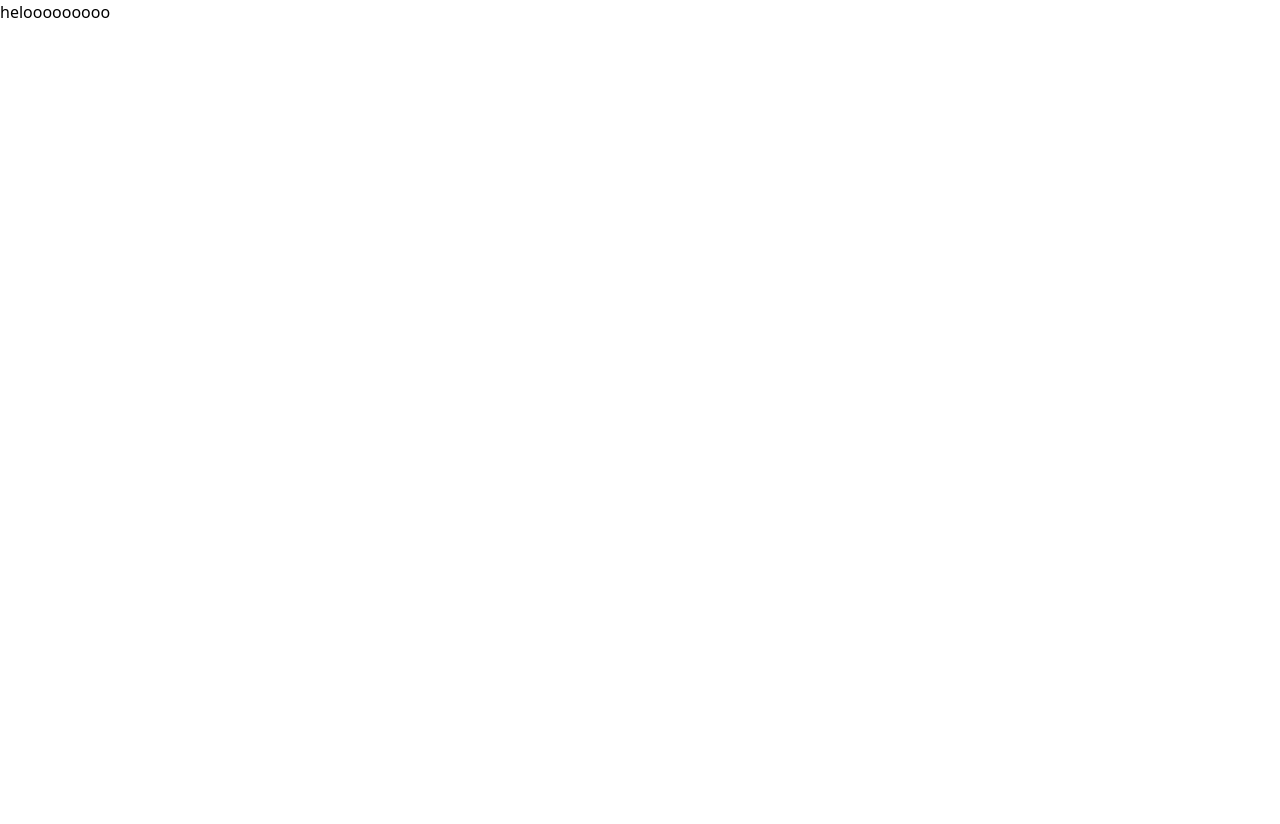
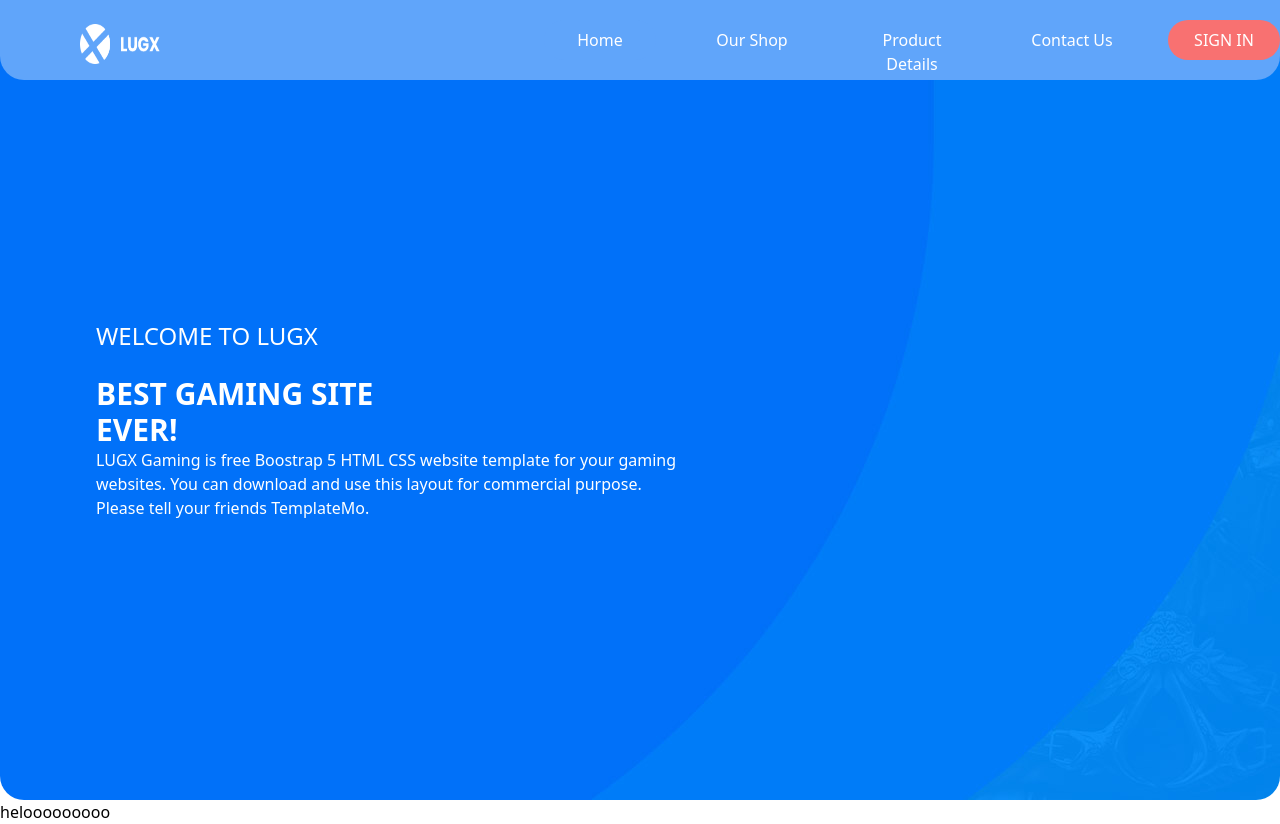
Before and after one commit to Anifa-hub/LUGX, a plain HTML site: page index.html in a window 1280 px wide. Before the commit the page ends 800 px from the top, so only its background shows below. Drawn offline with nearby package versions, Linux system fonts and the light colour scheme.

Commit message:
done doing navbar and background

```diff
--- a/index.html
+++ b/index.html
@@ -1,15 +1,66 @@
 <!DOCTYPE html>
 <html lang="en">
-<head>
-    <meta charset="UTF-8">
-    <meta name="viewport" content="width=device-width, initial-scale=1.0">
+  <head>
+    <meta charset="UTF-8" />
+    <meta name="viewport" content="width=device-width, initial-scale=1.0" />
     <title>Document</title>
-    <link
-      href="https://unpkg.com/tailwindcss@%5E2/dist/tailwind.min.css"
-      rel="stylesheet"
-    />
-</head>
-<body>
+    <script src="https://cdn.tailwindcss.com"></script>
+  </head>
+  <body>
+    <div class="bg-[url('./banner-bg.jpeg')] h-screen w-full rounded-b-3xl">
+      <nav class="bg-blue-400 h-20 rounded-b-3xl flex gap-96 w-full" m>
+        <div>
+          <img src="logo.png" alt="" class="pl-20 pt-6 h-16" />
+        </div>
+        <div class="flex gap-10">
+          <button
+            type="button"
+            class="text-white bg-blue-400 h-10 w-28 mt-5 p-2 rounded-full"
+          >
+            Home
+          </button>
+          <button
+            type="button"
+            class="text-white hover:bg-blue-400 h-10 w-28 mt-5 p-2 rounded-full"
+          >
+            Our Shop
+          </button>
+          <button
+            type="button"
+            class="text-white hover:bg-blue-400 h-10 w-32 mt-5 p-2 rounded-full"
+          >
+            Product Details
+          </button>
+          <button
+            type="button"
+            class="text-white hover:bg-blue-400 h-10 w-28 mt-5 p-2 rounded-full"
+          >
+            Contact Us
+          </button>
+          <button
+            type="submit"
+            class="text-white bg-red-400 h-10 w-28 mt-5 p-2 rounded-full"
+          >
+            SIGN IN
+          </button>
+        </div>
+      </nav>
+      <div class="text-white  mt-60 ml-24">
+        <h2 class="text-2xl">WELCOME TO LUGX</h2>
+        <h1 class="pt-6 text-3xl font-bold">
+          BEST GAMING SITE <br />
+          EVER!
+        </h1>
+        <p>
+          LUGX Gaming is free Boostrap 5 HTML CSS website template for your
+          gaming <br />
+          websites. You can download and use this layout for commercial purpose.
+          <br />
+          Please tell your friends TemplateMo.
+        </p>
+      </div>
+    </div>
     <p>helooooooooo</p>
-</body>
+
+  </body>
 </html>
```
Also changed, not shown: banner-bg.jpeg (added), logo.png (added).
